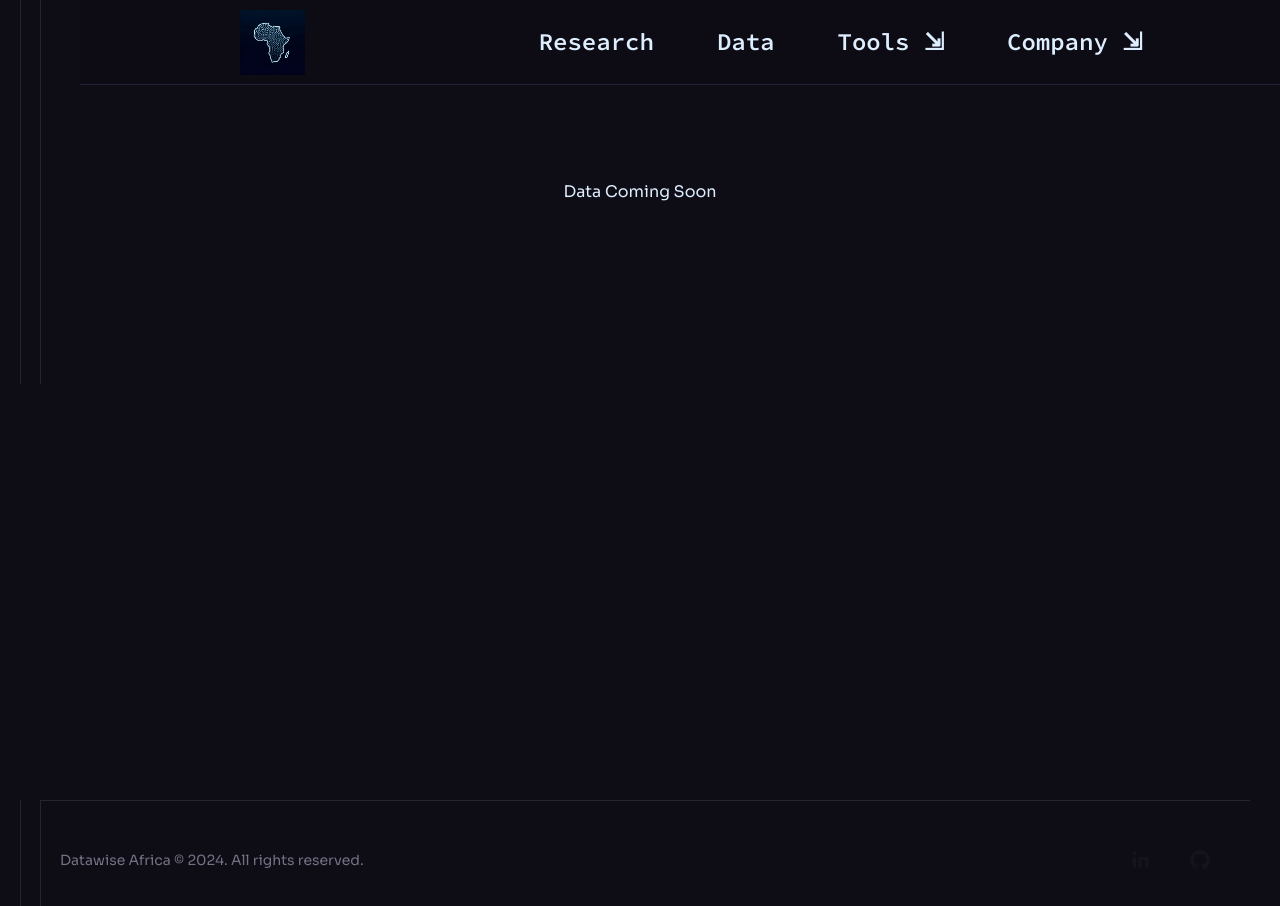
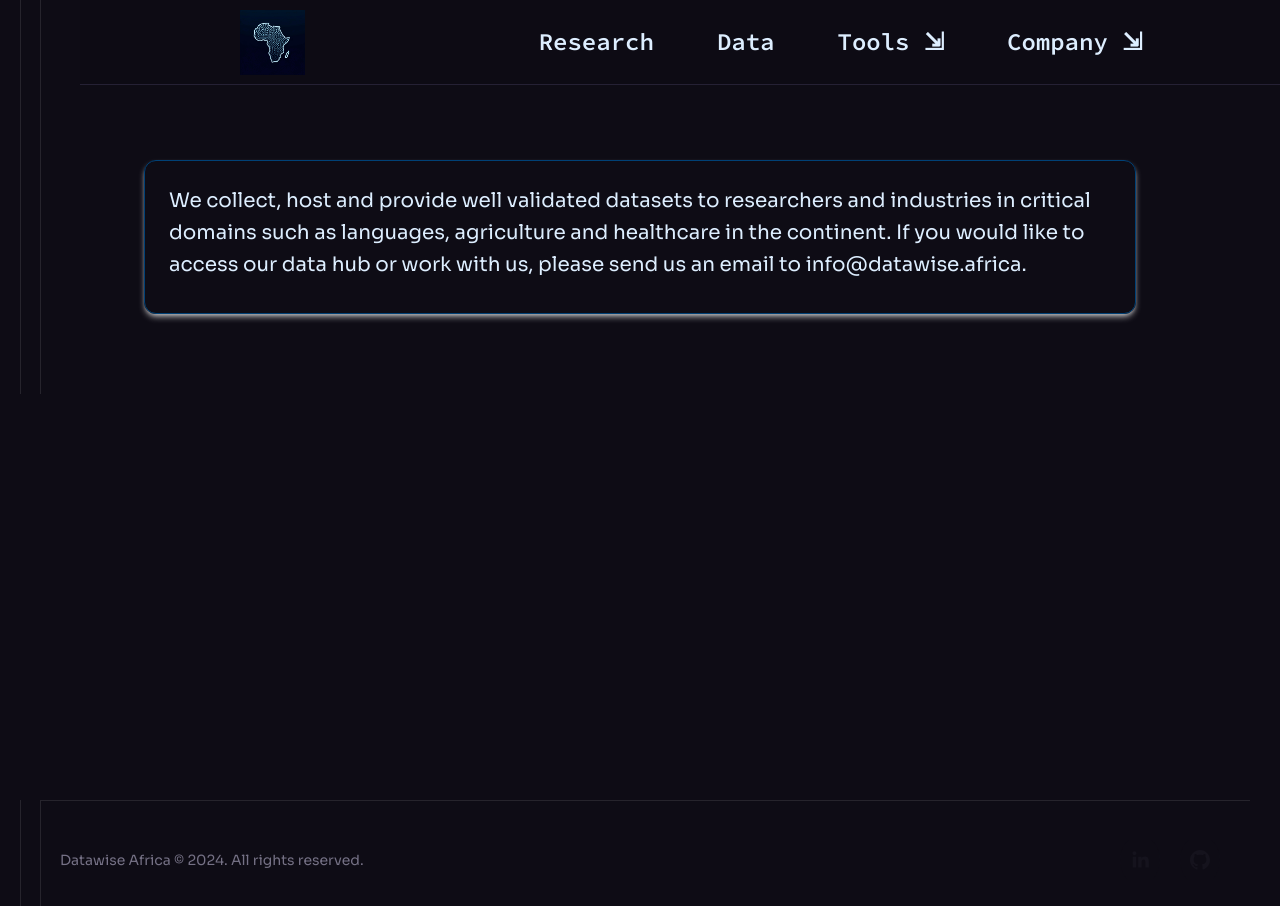
Before and after one commit to Datawise-Africa/datawise_frontend, a React (Vite) app: page /data in a window 1280 px wide. Shown: the top 906 px of the page. Built offline with nearby package versions, Linux system fonts and the light colour scheme.

Commit message:
Modified data page

```diff
--- a/src/pages/data/Data.jsx
+++ b/src/pages/data/Data.jsx
@@ -2,8 +2,12 @@ import Section from "../../components/Section";
 
 const Data = () => {
   return (
-    <Section className="h-96 flex items-center justify-center">
-        <h1>Data Coming Soon</h1>
+    <Section className="flex items-center justify-center">
+        <div className="mt-20 flex flex-col max-w-[62rem] border border-n-15 shadow-md shadow-neutral-100/60 rounded-xl items-center justify-between">
+          <p className="body-1 mx-6 my-6 text-n-14 lg:mb-8 font-normal">
+              We collect, host and provide well validated datasets to researchers and industries in critical domains such as languages, agriculture and healthcare in the continent. If you would like to access our data hub or work with us, please send us an email to <span className="text-n-16">info@datawise.africa</span>.
+          </p>
+        </div>
     </Section>
   )
 }
```
